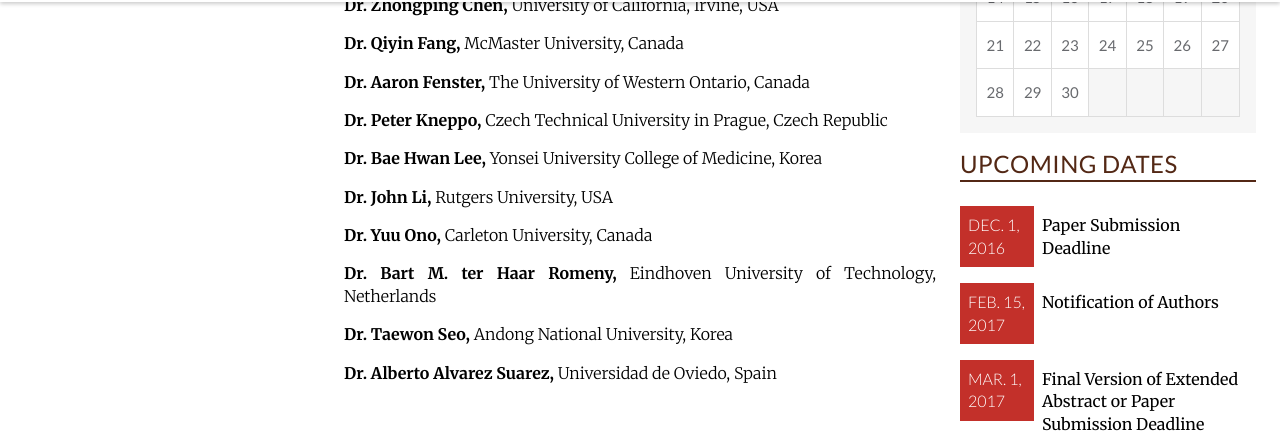
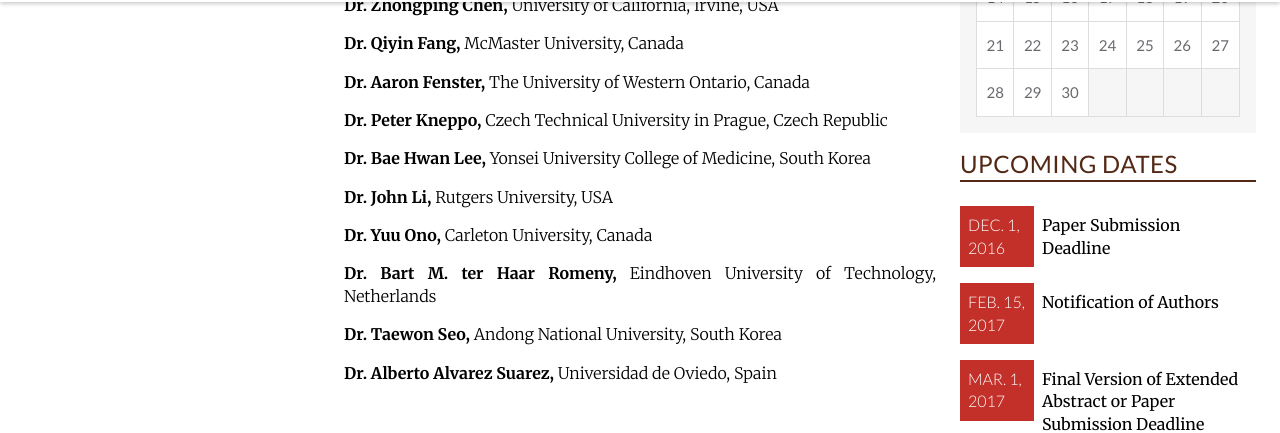
Before and after one commit to intaset/icbes, a Jekyll site: the page built from committee.html, in a window 1280 px wide and 900 px high, scrolled down 646 px. Shown: the part 112-545 px from the top of the window. Built offline with Jekyll 4.4.1, drawn with Linux system fonts in a browser that asks for light colours; nearby versions of some CDN libraries; Markdown is read by kramdown in place of the engine named in the settings; comment, search, counter and statistics services are not loaded.

Commit message:
fixed country

```diff
--- a/committee.html
+++ b/committee.html
@@ -18,11 +18,11 @@
     <p class="body"><b>Dr. Qiyin Fang,</b> McMaster University, Canada</p>
     <p class="body"><b>Dr. Aaron Fenster,</b> The University of Western Ontario, Canada</p>
     <p class="body"><b>Dr. Peter Kneppo,</b> Czech Technical University in Prague, Czech Republic</p>
-    <p class="body"><b>Dr. Bae Hwan Lee,</b> Yonsei University College of Medicine, Korea</p>
+    <p class="body"><b>Dr. Bae Hwan Lee,</b> Yonsei University College of Medicine, South Korea</p>
     <p class="body"><b>Dr. John Li,</b> Rutgers University, USA</p>
     <p class="body"><b>Dr. Yuu Ono,</b> Carleton University, Canada</p>
     <p class="body"><b>Dr. Bart M. ter Haar Romeny,</b> Eindhoven University of Technology, Netherlands</p>
-    <p class="body"><b>Dr. Taewon Seo,</b> Andong National University, Korea</p>
+    <p class="body"><b>Dr. Taewon Seo,</b> Andong National University, South Korea</p>
     <p class="body"><b>Dr. Alberto Alvarez Suarez,</b> Universidad de Oviedo, Spain</p>
   </div>
   </div>
```
Also changed, not shown: 1 other file.
